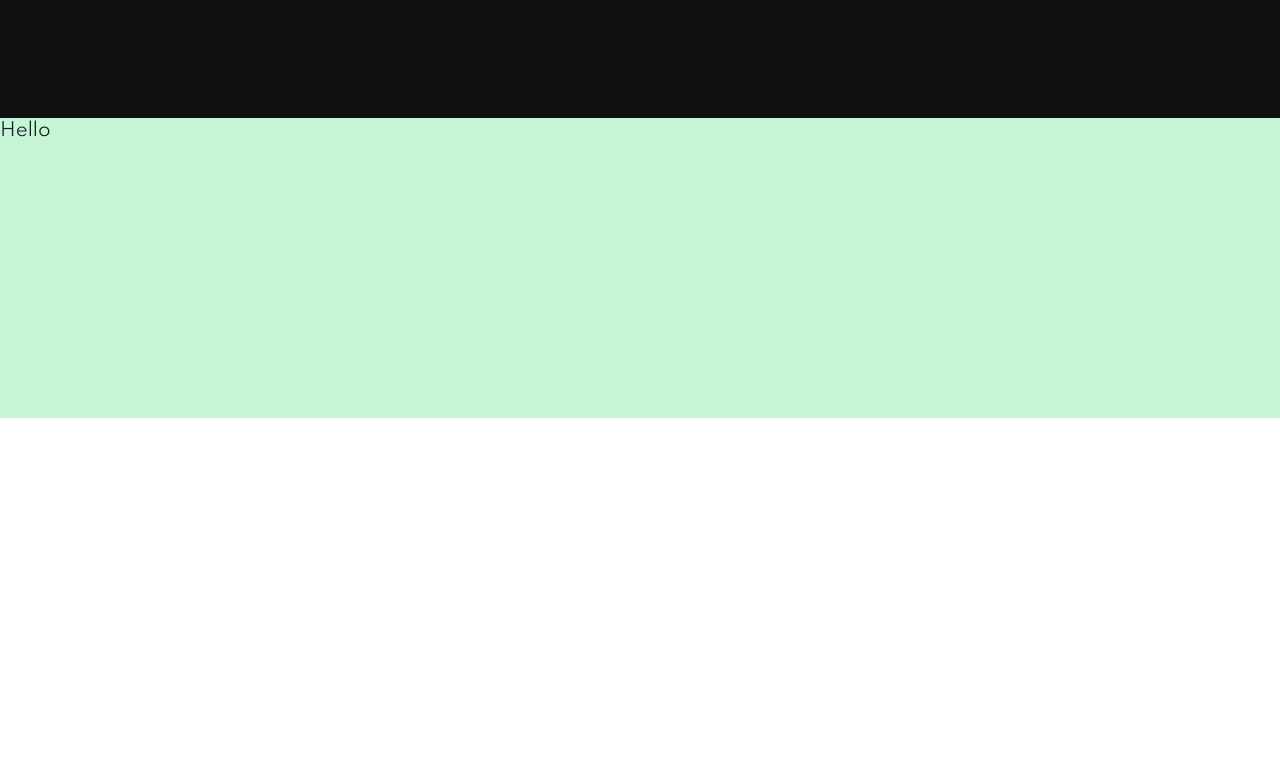
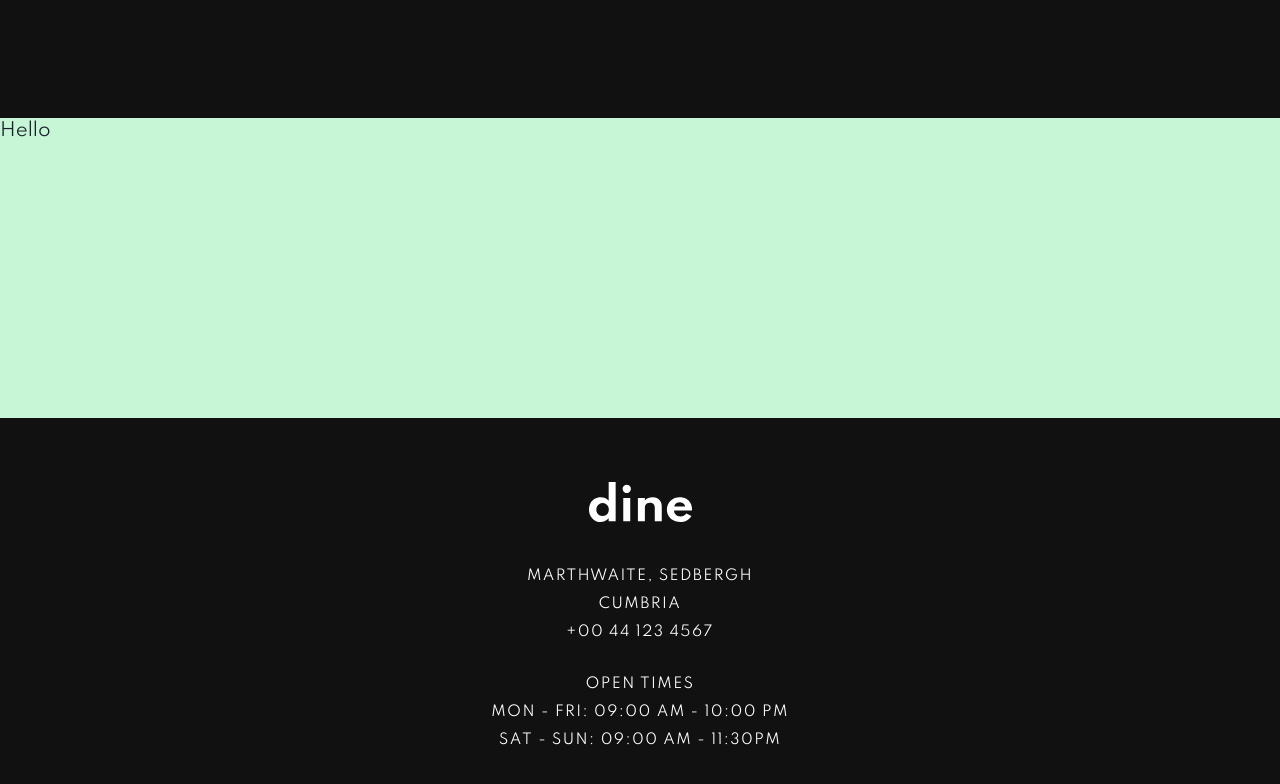
Before and after one commit to 0xShynn/frontendmentor-dine-restaurant-website, a Next.js app: page / in a window 1280 px wide. Shown: the part 2423-3207 px from the top of the page. Before the commit the page ends 2841 px from the top, so only its background shows below. Built offline with nearby package versions, Linux system fonts and the light colour scheme.

Commit message:
added/wip: footer (base/sm)

```diff
--- /dev/null
+++ b/components/Footer.js
@@ -0,0 +1,43 @@
+import { Box, Flex, Text } from '@chakra-ui/react';
+import DineLogo from '../assets/brand/DineLogo';
+
+const Footer = () => {
+  const TextBlock = ({ children }) => (
+    <Box
+      textAlign="center"
+      textTransform="uppercase"
+      mb="6"
+      fontSize="14px"
+      letterSpacing="widest"
+      lineHeight="2"
+    >
+      <Text>{children}</Text>
+    </Box>
+  );
+  return (
+    <Box role="contentinfo" bg="primary.codgray">
+      <Flex color="white" align="center" direction="column" px="6" py="16">
+        <Box w="103px" h="40px" mb="10">
+          <DineLogo />
+        </Box>
+
+        <TextBlock>
+          Marthwaite, Sedbergh
+          <br />
+          Cumbria
+          <br />
+          +00 44 123 4567
+          <br />
+        </TextBlock>
+
+        <TextBlock>
+          <Text>OPEN TIMES </Text>
+          <Text>MON - FRI: 09:00 AM - 10:00 PM</Text>
+          <Text>SAT - SUN: 09:00 AM - 11:30PM</Text>
+        </TextBlock>
+      </Flex>
+    </Box>
+  );
+};
+
+export default Footer;
--- a/pages/index.js
+++ b/pages/index.js
@@ -1,6 +1,7 @@
 import { Box, Flex } from '@chakra-ui/react';
 import Head from 'next/head';
 
+import Footer from '../components/Footer';
 import Hero from '../components/Hero';
 import HighlightsContainer from '../components/HighlightsContainer';
 import MainContainer from '../components/MainContainer';
@@ -22,6 +23,7 @@ export default function Home() {
           Hello
         </Box>
       </Flex>
+      <Footer />
     </Box>
   );
 }
```
